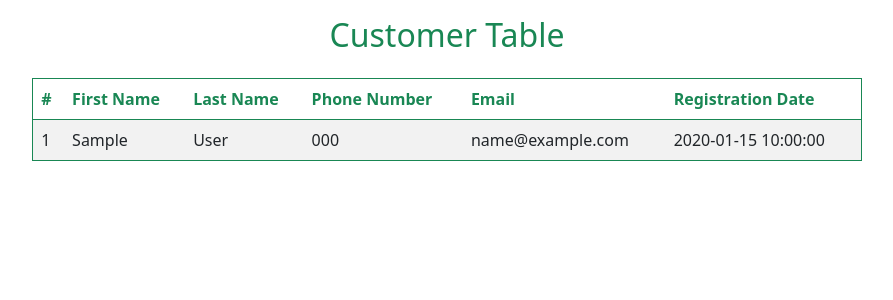
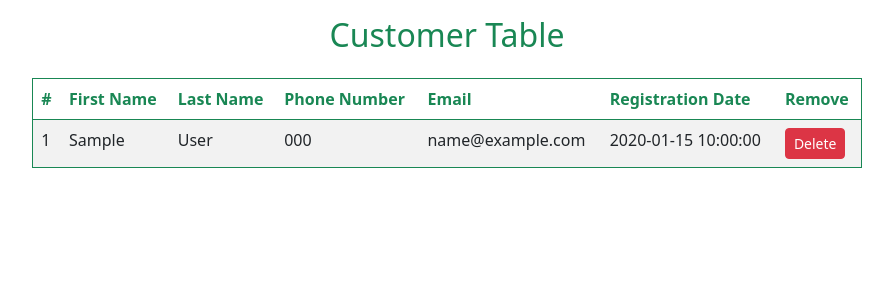
Before and after one commit to chinedugabriel/Form-Registration_php, a PHP site: page /php_projects/view_list.php in a window 1280 px wide. Shown: the top 300 px of the page, without its empty margins (193-1086 px from the left). Run offline with PHP 8.4, Linux system fonts and the light colour scheme; tables that the repository leaves empty or names only in its code hold one stand-in row (values such as "Sample post").

Commit message:
added a remove column to the tablr

```diff
--- a/view_list.php
+++ b/view_list.php
@@ -25,7 +25,7 @@
     <meta name="viewport" content="width=device-width, initial-scale=1.0">
     <link rel="stylesheet" href="bootstrap/css/bootstrap.css">
     <link rel="stylesheet" href="style.css">
-    <title>Reg_form</title>
+    <title>View list</title>
 </head>
 <body>
     <section>
@@ -59,6 +59,9 @@
                                     <th>
                                         Registration Date
                                     </th>
+                                    <th>
+                                        Remove
+                                    </th>
                                 </thead>
                                 <tbody>
                                     <?php
@@ -86,6 +89,9 @@
                                                 <td>"
                                                     .$row['reg_date'].
                                                 "</td>
+                                                <td>
+                                                    <button type='submit' name='remove' class='btn btn-sm btn-danger'>Delete</button>
+                                                </td>
                                             </tr>";
                                         }
                                     }else{
```
